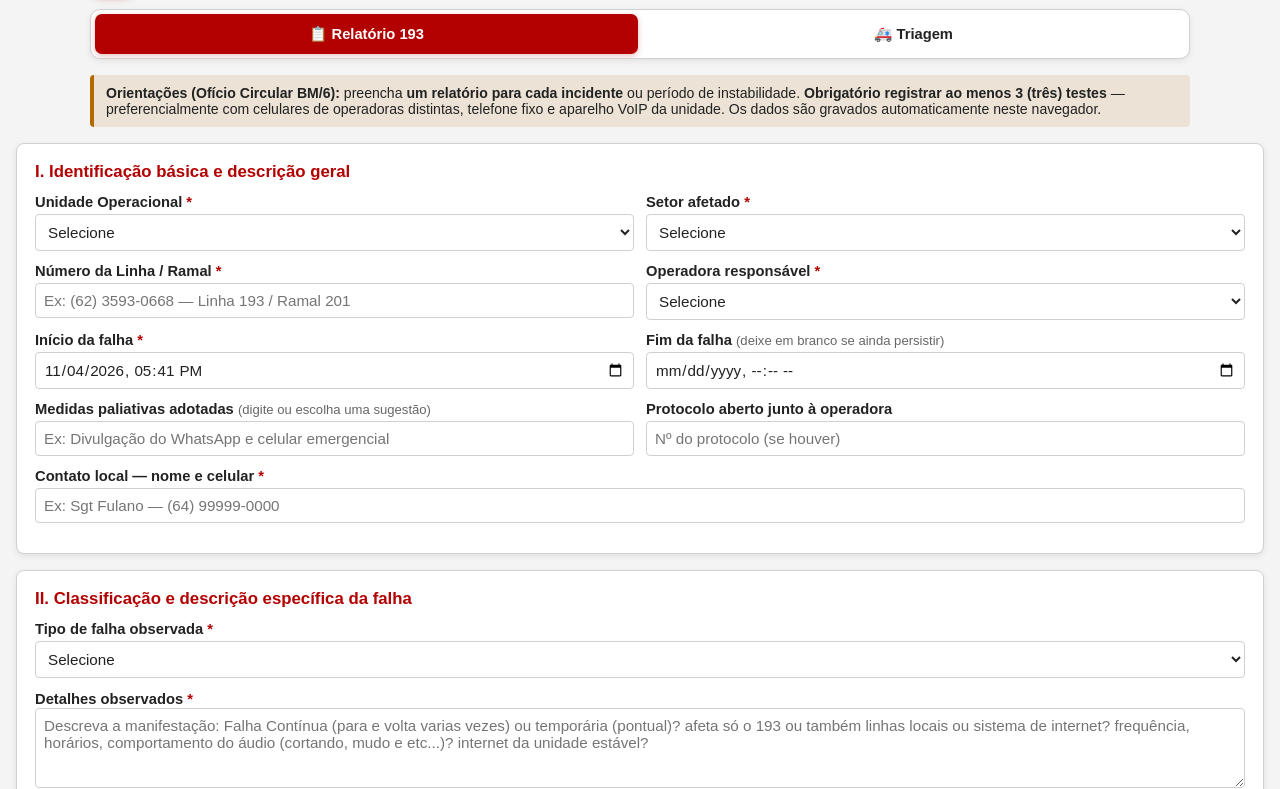
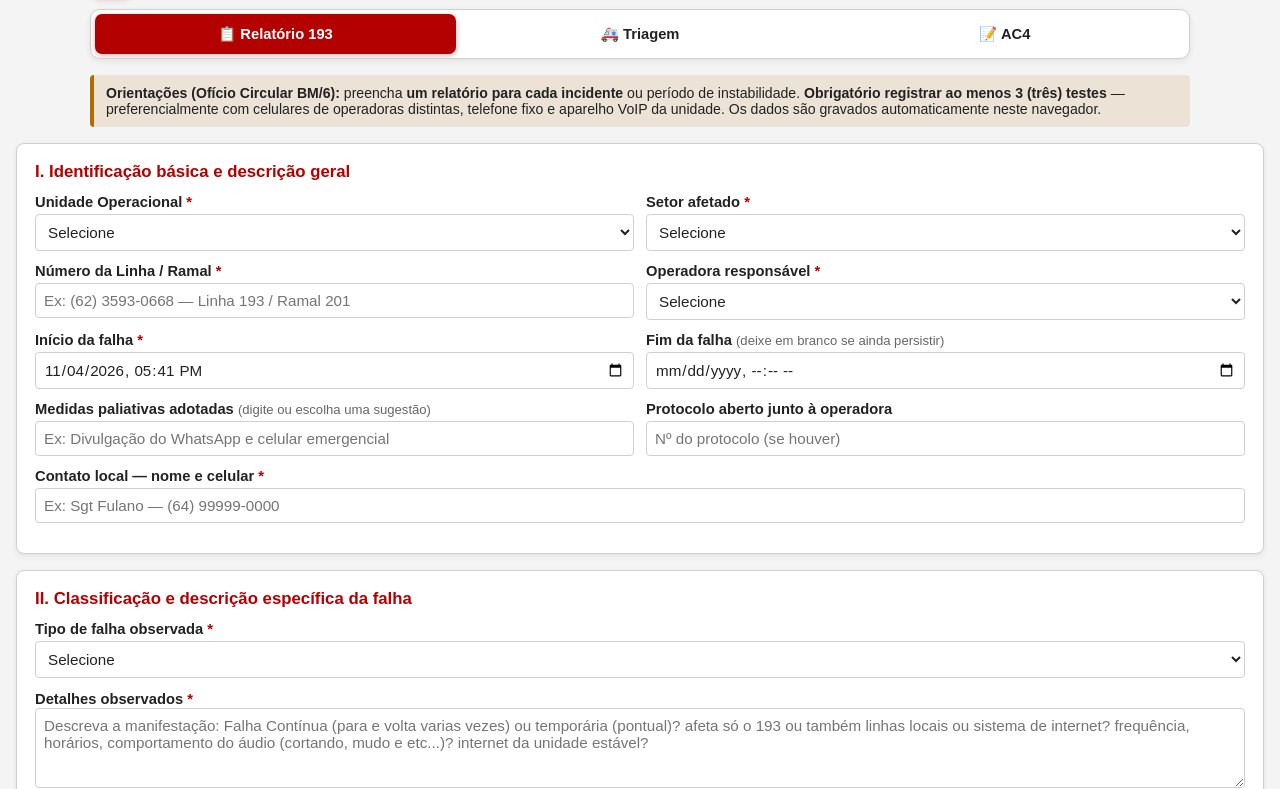
Before and after one commit to teusdsdev-code/193_Emergencia, a plain HTML site: page index.html in a window 1280 px wide. Shown: the part 67-856 px from the top of the page. Drawn offline with nearby package versions, Linux system fonts and the light colour scheme.

Commit message:
Add new entry for AC4 in the apps list

```diff
--- a/index.html
+++ b/index.html
@@ -376,7 +376,8 @@ const FOLDER_KEY   = 'rootDir';
    O `href` deve bater com o nome do arquivo HTML. */
 const APPS = [
   { id: 'relatorio', label: '📋 Relatório 193', href: './index.html' },
-  { id: 'triagem',   label: '🚑 Triagem',       href: './triagem.html' }
+  { id: 'triagem',   label: '🚑 Triagem',       href: './triagem.html' },
+  { id: 'ac4',       label: '📝 AC4',           href: './ac4.html' }
 ];
 
 const OPERATORS = ["Oi","Vivo","Claro","TIM","Algar","Sercomtel","Embratel","Outra"];
```
